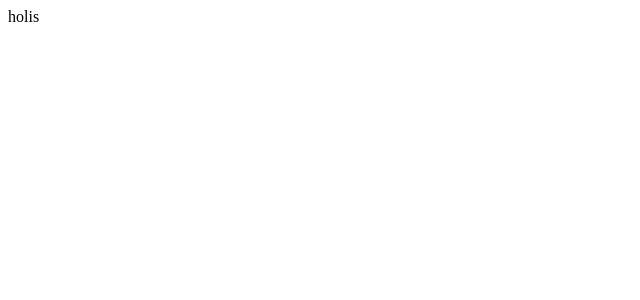
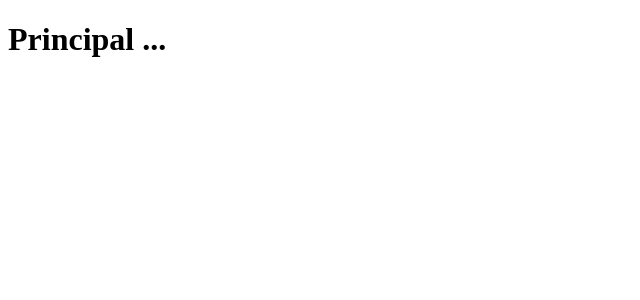
Before and after one commit to KevinPeinado33/client-excelsis, a React (Create React App) app: page / in a window 1280 px wide. Shown: the top 300 px of the page, without its empty margins (0-640 px from the left). Built offline with nearby package versions, Linux system fonts and the light colour scheme; the HTML template or start-up script is replaced by a standard one.

Commit message:
mejorando estructura

```diff
--- a/public/index.html
+++ b/public/index.html
@@ -13,6 +13,8 @@
 
     <link rel="manifest" href="%PUBLIC_URL%/manifest.json" />
 
+    <!-- estilos de terceros -->
+
     <title>React App</title>
   </head>
   <body>
--- a/src/App.js
+++ b/src/App.js
@@ -1,10 +1,12 @@
 import React from 'react';
 import './App.css';
+
+import Principal from './pages/Principal';
 
 function App() {
   return (
     <div className="App">
-      holis
+      <Principal />
     </div>
   );
 }
--- /dev/null
+++ b/src/pages/Principal.js
@@ -0,0 +1,9 @@
+import React from 'react';
+
+const Principal = () => {
+    return(
+        <h1>Principal ...</h1>
+    )
+}
+
+export default Principal;
```
